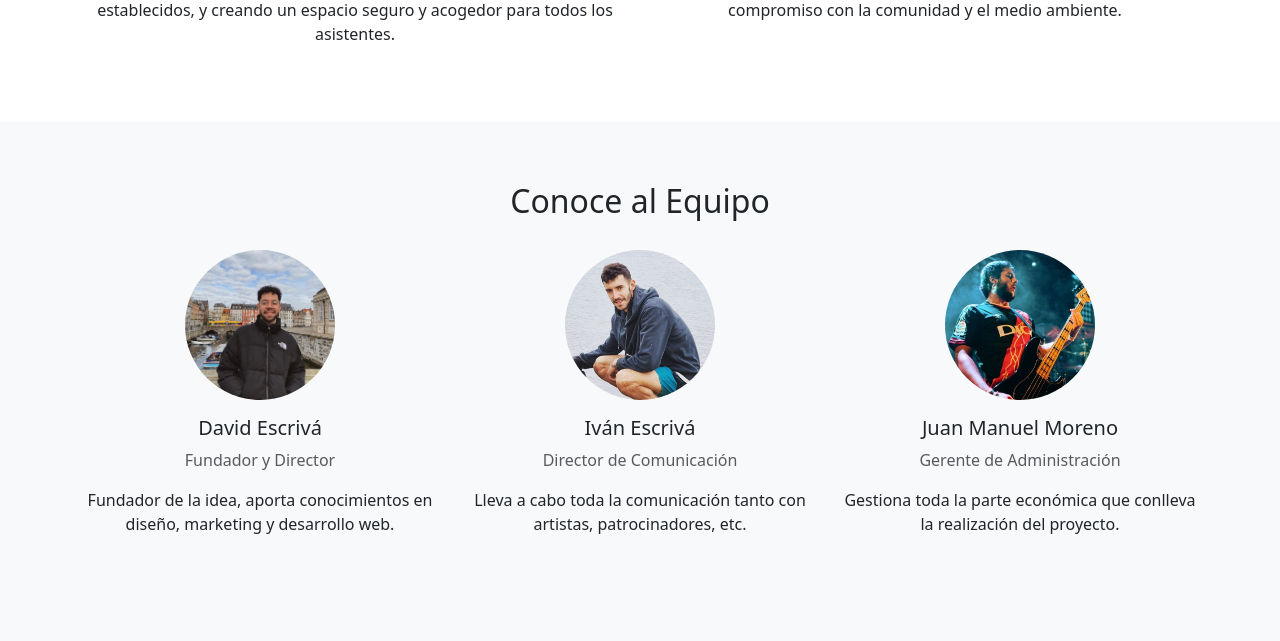
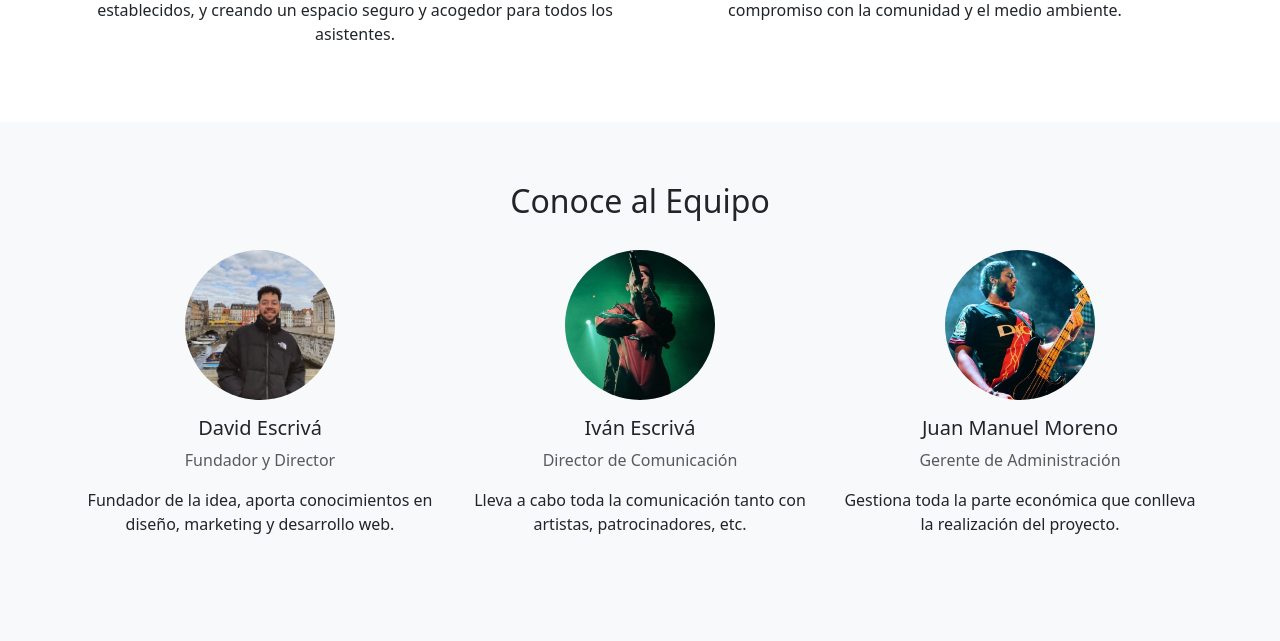
Before and after one commit to esscri97/TFG, a Flask app: page /aboutus in a window 1280 px wide. Shown: the part 816-1457 px from the top of the page. Run offline with Flask 3, Linux system fonts and the light colour scheme; some libraries are stand-ins or nearby versions.

Commit message:
10/06/24 13

```diff
--- a/templates/aboutus.html
+++ b/templates/aboutus.html
@@ -73,19 +73,19 @@
             <h2>Conoce al Equipo</h2>
             <div class="row">
                 <div class="col-md-4 team-member">
-                    <img src="{{url_for('static', filename='images/fotoCV.jpg')}}" class="rounded-circle mb-3 " alt="Nombre del Miembro">
+                    <img src="{{url_for('static', filename='images/fotoCV.jpg')}}" class="rounded-circle mb-3 " alt="David Escrivá">
                     <h5>David Escrivá</h5>
                     <p class="text-muted">Fundador y Director</p>
                     <p>Fundador de la idea, aporta conocimientos en diseño, marketing y desarrollo web.</p>
                 </div>
                 <div class="col-md-4 team-member">
-                    <img src="{{url_for('static', filename='images/ivan.jpg')}}" class="rounded-circle mb-3" alt="Nombre del Miembro">
+                    <img src="{{ url_for('static',filename='images/eskaerre.jpg')}}" class="rounded-circle mb-3" alt="Iván Escrivá">
                     <h5>Iván Escrivá</h5>
                     <p class="text-muted">Director de Comunicación</p>
                     <p>Lleva a cabo toda la comunicación tanto con artistas, patrocinadores, etc.</p>
                 </div>
                 <div class="col-md-4 team-member">
-                    <img src="{{url_for('static', filename='images/manu.jpg')}}" class="rounded-circle mb-3" alt="Nombre del Miembro">
+                    <img src="{{url_for('static', filename='images/manu.jpg')}}" class="rounded-circle mb-3" alt="Juan Manuel Moreno">
                     <h5>Juan Manuel Moreno</h5>
                     <p class="text-muted">Gerente de Administración</p>
                     <p>Gestiona toda la parte económica que conlleva la realización del proyecto.</p>
--- a/templates/merchandising.html
+++ b/templates/merchandising.html
@@ -6,7 +6,7 @@
 <div class="container mt-4">
     <h2>Productos de Merchandising</h2>
     <div class="row">
-        {% for product in products %}
+        {% for product in productos %}
         <div class="col-lg-3 col-md-4 col-sm-6 col-12 mb-4">
             <div class="card">
                 <img src="{{ url_for('static', filename='images/productos/' + product.imagen) }}" class="card-img-top" alt="{{ product.nombre }}">
```
Also changed, not shown: templates/artistas.html (+5 -5 lines).
